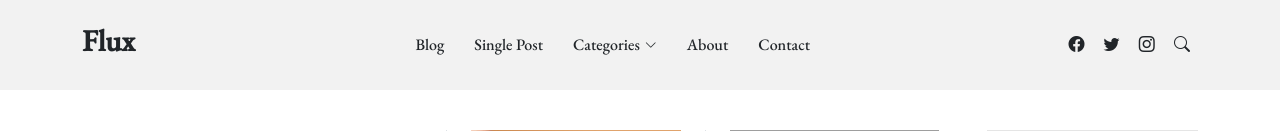
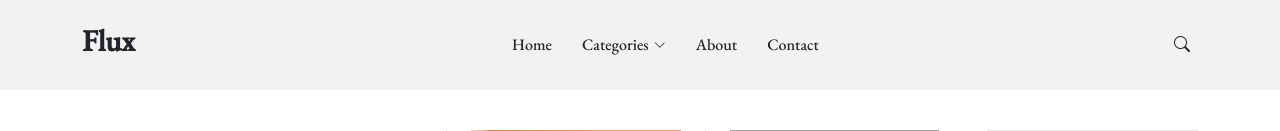
Before and after one commit to Tonimero/Blog, a Django app: page / in a window 1280 px wide. Shown: the top 131 px of the page. Run offline with Django 4.2, Linux system fonts and the light colour scheme; data that the repository does not hold is empty; some libraries are stand-ins or nearby versions; some web fonts are replaced; grey boxes are pictures that could not be loaded.

Commit message:
navbar fix

```diff
--- a/Blog/templates/folders/base.html
+++ b/Blog/templates/folders/base.html
@@ -40,6 +40,7 @@
     </head>
 
     <body>
+        {% include 'folders/shared/nav.html' %}
 
         {% block content %}
         {% endblock %}
--- a/Blog/templates/folders/index.html
+++ b/Blog/templates/folders/index.html
@@ -1,7 +1,6 @@
 {% extends 'folders/base.html' %}
 {% load static %}
 {% block content %}
-{% include 'folders/shared/nav.html' %}
 
   <main id="main">
 
--- a/Blog/templates/folders/shared/nav.html
+++ b/Blog/templates/folders/shared/nav.html
@@ -10,8 +10,8 @@
 
         <nav id="navbar" class="navbar">
             <ul>
-            <li><a href="#">Blog</a></li>
-            <li><a href="#">Single Post</a></li>
+            <li><a href="{% url 'homepage' %}">Home</a></li>
+            <!-- <li><a href="#">Single Post</a></li> -->
             <li class="dropdown"><a href="#"><span>Categories</span> <i class="bi bi-chevron-down dropdown-indicator"></i></a>
                 <ul>
                 <li><a href="#">Search Result</a></li>
@@ -31,9 +31,9 @@
         </nav><!-- .navbar -->
 
         <div class="position-relative">
-            <a href="#" class="mx-2"><span class="bi-facebook"></span></a>
+            <!-- <a href="#" class="mx-2"><span class="bi-facebook"></span></a>
             <a href="#" class="mx-2"><span class="bi-twitter"></span></a>
-            <a href="#" class="mx-2"><span class="bi-instagram"></span></a>
+            <a href="#" class="mx-2"><span class="bi-instagram"></span></a> -->
 
             <a href="#" class="mx-2 js-search-open"><span class="bi-search"></span></a>
             <i class="bi bi-list mobile-nav-toggle"></i>
@@ -45,7 +45,8 @@
                 <input type="text" placeholder="Search" class="form-control">
                 <button class="btn js-search-close"><span class="bi-x"></span></button>
             </form>
-            </div><!-- End Search Form -->
+            </div>
+            <!-- End Search Form -->
 
         </div>
 
--- a/Blog/templates/folders/single-post.html
+++ b/Blog/templates/folders/single-post.html
@@ -1,7 +1,6 @@
 {% extends 'folders/base.html' %}
 {% load static %}
 {% block post %}
-{% include 'folders/shared/nav.html' %}
 
 
 
```
Also changed, not shown: Blog/migrations/0001_initial.py, static/images/blog_post_image/three-5.jpeg (added).
